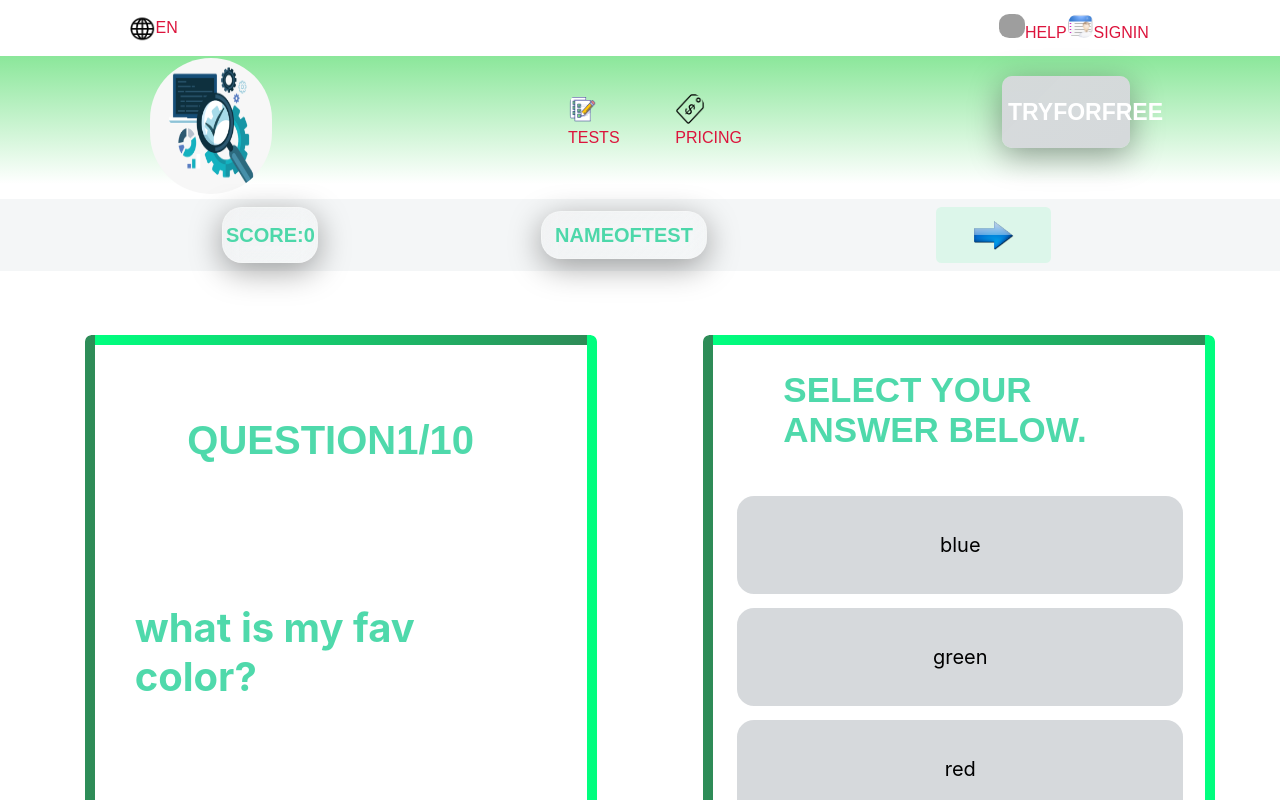
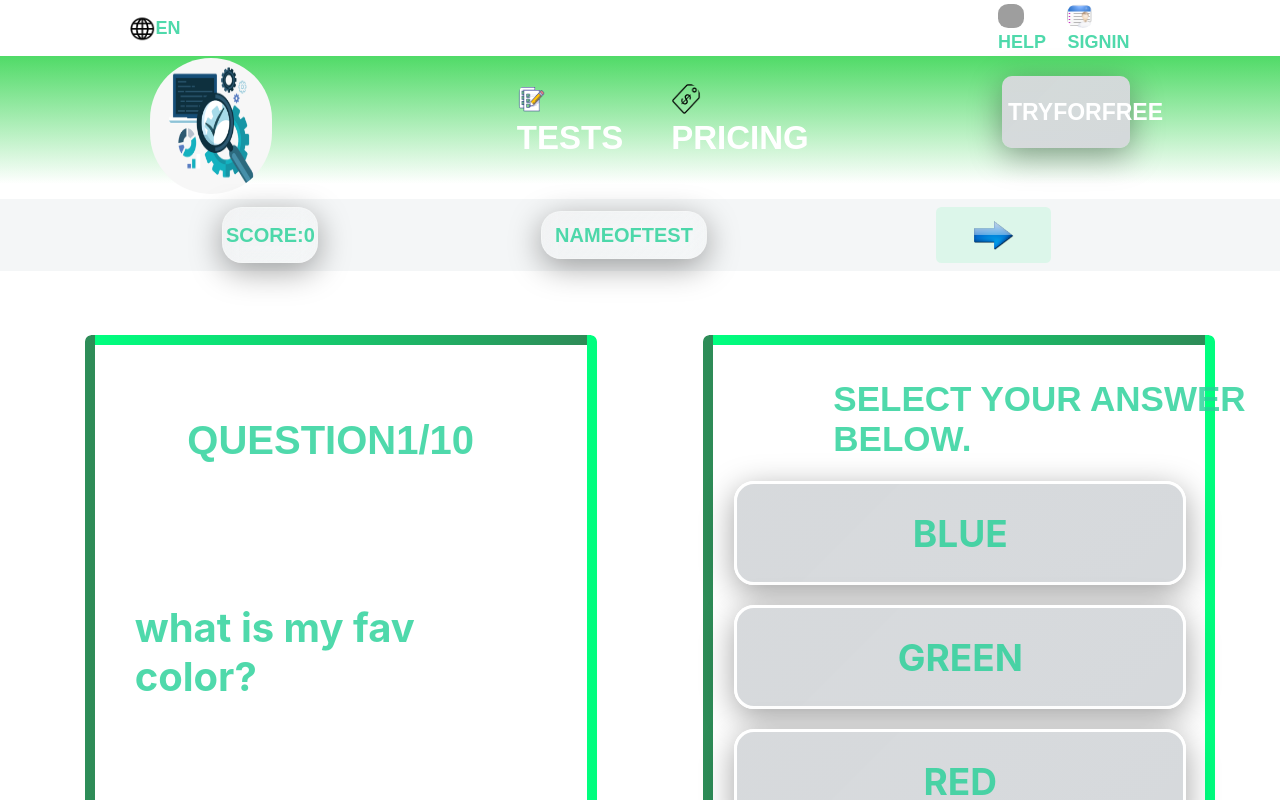
Before and after one commit to KassieSanisclaws/TestQuizApp, a React (Create React App) app: page /tests in a window 1280 px wide. Shown: the top 800 px of the page. Built offline with nearby package versions, Linux system fonts and the light colour scheme; grey boxes are pictures that could not be loaded.

Commit message:
seventh commit

```diff
--- a/src/App.css
+++ b/src/App.css
@@ -16,7 +16,7 @@ body{
     display: grid;
     grid-template-areas:
         "header"
-        "navigation"
+        "nav"
         "main"
         "footer";
     grid-template-columns: 1fr;
@@ -36,8 +36,8 @@ body{
     overflow: hidden;
   }
 
-  navigation{
-    grid-area: navigation;
+  nav{
+    grid-area: nav;
     background: linear-gradient(rgba(20, 206, 51, 0.493), rgba(255, 255, 255, 0.466));
   }
 
--- a/src/App.js
+++ b/src/App.js
@@ -12,9 +12,9 @@ function App() {
     <>
       <div  className="gridSection-layout">
        <header><Header/></header>
-        <navigation>
+        <nav>
              <Navigation/>
-        </navigation>
+        </nav>
 
         <main>
            <Routes>
--- a/src/layout/header/header.css
+++ b/src/layout/header/header.css
@@ -18,6 +18,12 @@
 .header-web-icon{
     display: flex;
     align-items: center;
+}
+
+.header-web-icon span{
+    color: rgba(39, 209, 152, 0.816);
+    font-size: 18px;
+    font-weight: 700;
 }
 
 .header-links{
@@ -41,3 +47,9 @@
   border-radius: 40%;
 
 }
+
+.header-links li span{
+    color: rgba(39, 209, 152, 0.816);
+    font-size: 18px;
+    font-weight: 700;
+}
--- a/src/layout/navigation/navigation.css
+++ b/src/layout/navigation/navigation.css
@@ -20,7 +20,7 @@ body{
     grid-gap: 3rem;
     list-style: none;
     align-items: center;
-    width: 17vw;
+    width: 25vw;
 }
 
 .navigation-body li{
@@ -31,7 +31,12 @@ body{
     height: 4vh;
     width: 2.3vw;
     border-radius: 60%;
+}
 
+.navigation-body li span{
+    color: white;
+    font-size: 33px;
+    font-weight: 700;
 }
 
 .navigation-body button{
--- a/src/pages/testPage/testPage.css
+++ b/src/pages/testPage/testPage.css
@@ -213,7 +213,9 @@
     color: rgba(39, 209, 152, 0.816);
     font-size: 35px;
     font-weight: 700;
-    margin: 35px 80px;
+    position: relative;
+    top: 15px;
+    left: 130px;
 }
 
 .testCnt3-chld2-cnt ul{
@@ -228,12 +230,22 @@
   padding: 16px;
   border: 3px solid white;
   border-radius: 20px;
-  font-size: 20px;
-  margin-top: 8px;
+  font-size: 37px;
+  margin-top: 20px;
   display: flex;
   justify-content: center;
   align-items: center;
   height: 13vh;
+  transition: all 0.2s ease-in;
+  color: rgba(39, 209, 152, 0.816);
+  font-weight: 700;
+  text-transform: uppercase;
+}
+
+.testCnt3-chld2-cnt li:hover{
+  transform: scale(1.05);
+  cursor: pointer;
+  opacity: .8;
 }
 
 .testCnt3-chld2-cnt::before{
--- a/src/pages/testPage/testPage.jsx
+++ b/src/pages/testPage/testPage.jsx
@@ -8,6 +8,7 @@ function TestPage(){
   const [currntQts, setCurrntQts] = useState(0);
   const [scoreCount, setScoreCount] = useState(0);
   const [finalScore, setFinalScore] = useState(false);
+  const [radioBtnState, setRadioBtnState] = useState(false);
 
 // Helper Functions. //
 // check to see if the value of isAnswer is passing correct values. //
@@ -25,6 +26,11 @@ function TestPage(){
        setScoreCount(0);
        setCurrntQts(0);
        setFinalScore(false);
+  }
+  function isChecked(){
+     // handle radio btn is checked state. //
+     // I am taking the setRadioBtnState from state and changing it from true to false or false to true. //
+         setRadioBtnState(radioBtnState => !radioBtnState);
   }
 
     return (
@@ -63,7 +69,7 @@ function TestPage(){
                             <ul>
                                {testQuestions[currntQts].selections.map((selection) => {
                                 return (
-                                   <li onClick={()=> selectedOptn(selection.isAnswer)} key={selection.id}>{selection.options}</li>
+                                        <li onClick={()=> selectedOptn(selection.isAnswer)} key={selection.id} class="glass">{selection.options}</li>
                                 );
                             })}
                             </ul>
```
